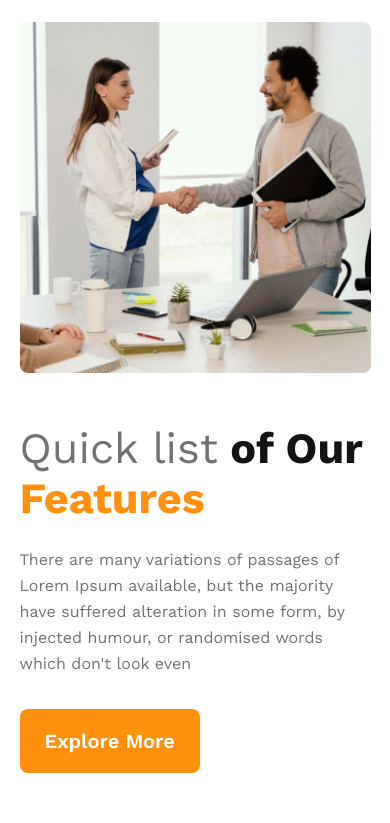
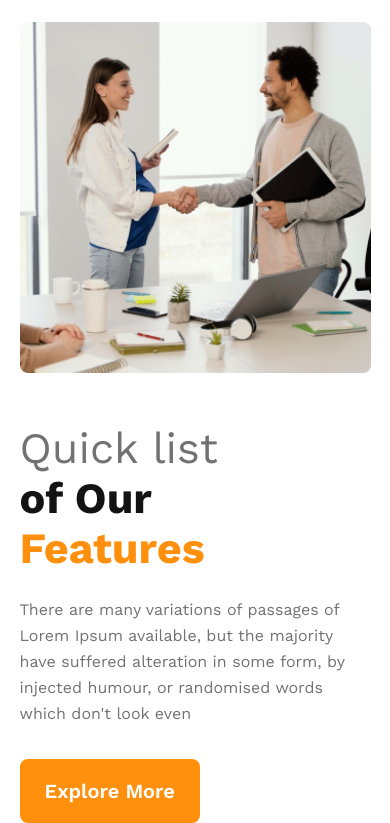
Before and after one commit to RafsanHasanKhan/g3-architects-website, a plain HTML site: page index.html in a window 390 px wide. Shown: the part 2107-2930 px from the top of the page. Before the commit the page ends 2880 px from the top, so only its background shows below. Drawn offline with nearby package versions, Linux system fonts and the light colour scheme.

Commit message:
testFour

```diff
--- a/css/responsive.css
+++ b/css/responsive.css
@@ -32,6 +32,9 @@
   .team-content {
     margin: 0px;
   }
+  .team-title .two {
+    display: block;
+  }
 }
 /* Tablet or Medium devices */
 @media screen and (min-width: 577px) and (max-width: 960px) {
--- a/css/style.css
+++ b/css/style.css
@@ -107,7 +107,7 @@ nav ul li a {
   margin-left: 60px;
 }
 .team-content {
-  margin: 0px 70px 0px 70px;
+  margin: 0px 0px 0px 70px;
 }
 .team-title {
   font-size: 2.7rem;
@@ -123,7 +123,6 @@ nav ul li a {
   font-style: normal;
   font-weight: 700;
   line-height: normal;
-  display: inline-block;
 }
 .team-title .three {
   display: block;
```
